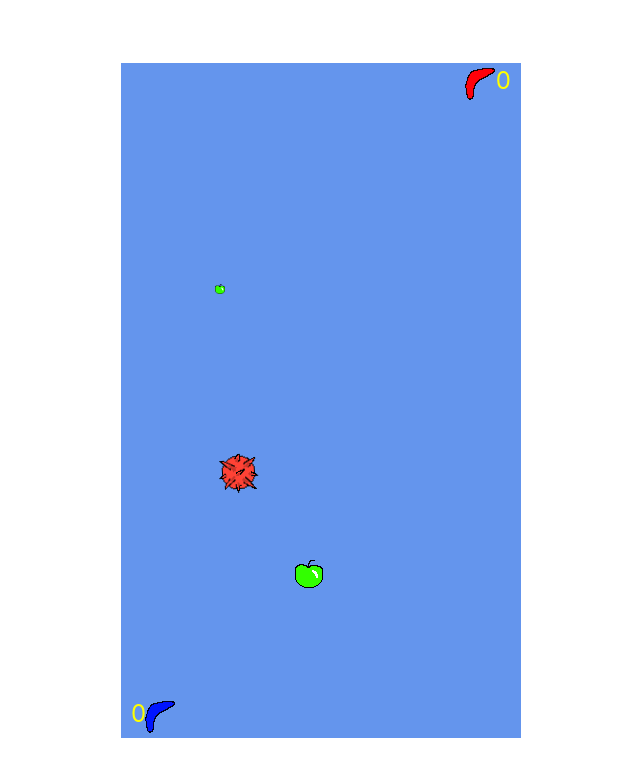
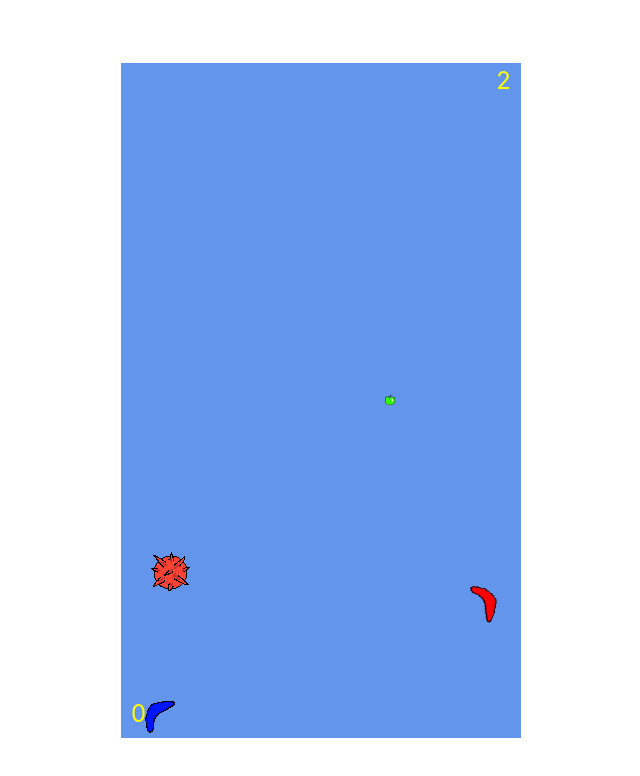
Before and after one commit to alsorokin/Roomerang, a React (Vite) app in the folder roomerang.client/: page / in a window 1280 px wide. Shown: the top 776 px of the page, without its empty margins (319-959 px from the left). Built offline with nearby package versions, Linux system fonts and the light colour scheme; the HTML template or start-up script is replaced by a standard one.

Commit message:
Add antiboomerang AI 🪃

```diff
--- a/roomerang.client/src/App.tsx
+++ b/roomerang.client/src/App.tsx
@@ -1,19 +1,8 @@
 import { useRef, useEffect, useState } from 'react';
 import './App.css';
-import { distanceBetweenPoints, normalizeVector } from './helpers';
-
-const boomerangRadius = 42;
-const appleRadius = 28;
-const appleNextRadius = 10;
-const ballRadius = 42;
-const fieldWidth = 400;
-const fieldHeight = 675;
-const renderInterval = 5;
-const momentumCoefficient = 75000 / renderInterval;
-const boomerangInitialY = fieldHeight - boomerangRadius / 2;
-const antiboomerangInitialY = boomerangRadius / 2;
-const initialBoomerangStyle = { left: '', top: '', animationPlayState: "paused" };
-const tracerCount = 60;
+import { distanceBetweenPoints, normalizeVector, calculateMomentumX, calculateMomentumY } from './helpers';
+import cnst from './constants';
+import ai from './ai';
 
 interface Coords {
     x: number;
@@ -28,18 +17,18 @@ function App() {
     const appleNext = useRef<HTMLImageElement | null>(null);
     const ball = useRef<HTMLImageElement | null>(null);
     const position = useRef({
-        boomX: boomerangRadius / 2,
-        boomY: boomerangInitialY,
-        antiboomX: fieldWidth - boomerangRadius / 2,
-        antiboomY: antiboomerangInitialY,
+        boomX: cnst.boomerangDiameter / 2,
+        boomY: cnst.boomerangInitialY,
+        antiboomX: cnst.fieldWidth - cnst.boomerangDiameter / 2,
+        antiboomY: cnst.antiboomerangInitialY,
         appleX: -1,
         appleY: -1,
         appleNextX: -1,
         appleNextY: -1,
         ballX: -1,
         ballY: -1,
-        ballNextX: fieldWidth / 2,
-        ballNextY: fieldHeight / 2,
+        ballNextX: cnst.fieldWidth / 2,
+        ballNextY: cnst.fieldHeight / 2,
     });
     const momentum = useRef({
         boomX: 0,
@@ -58,10 +47,12 @@ function App() {
     const drawBoomTracers = useRef(false);
     const drawAntiboomTracers = useRef(false);
     const showTracersTimeout = useRef<NodeJS.Timeout | undefined>(undefined);
+    const ticks = useRef(0);
+    const lastAiCheck = useRef(0);
 
     // State
-    const [boomerangStyle, setBoomerangStyle] = useState(initialBoomerangStyle);
-    const [antiboomerangStyle, setAntiboomerangStyle] = useState(initialBoomerangStyle);
+    const [boomerangStyle, setBoomerangStyle] = useState(cnst.initialBoomerangStyle);
+    const [antiboomerangStyle, setAntiboomerangStyle] = useState(cnst.initialBoomerangStyle);
     const [appleStyle, setAppleStyle] = useState({
         left: '',
         top: '',
@@ -81,54 +72,73 @@ function App() {
 
     useEffect(() => {
         // Set initial apple position
-        position.current.appleX = Math.random() * (fieldWidth - boomerangRadius);
-        position.current.appleY = Math.random() * (fieldHeight - boomerangRadius);
+        position.current.appleX = Math.random() * (cnst.fieldWidth - cnst.boomerangDiameter);
+        position.current.appleY = Math.random() * (cnst.fieldHeight - cnst.boomerangDiameter);
         const newAppleStyle = {
-            left: position.current.appleX - appleRadius / 2 + 'px',
-            top: position.current.appleY - appleRadius / 2 + 'px',
+            left: position.current.appleX - cnst.appleDiameter / 2 + 'px',
+            top: position.current.appleY - cnst.appleDiameter / 2 + 'px',
         };
         setAppleStyle(newAppleStyle);
-        position.current.appleNextX = Math.random() * (fieldWidth - boomerangRadius);
-        position.current.appleNextY = Math.random() * (fieldHeight - boomerangRadius);
+        position.current.appleNextX = Math.random() * (cnst.fieldWidth - cnst.boomerangDiameter);
+        position.current.appleNextY = Math.random() * (cnst.fieldHeight - cnst.boomerangDiameter);
         const newAppleNextStyle = {
-            left: position.current.appleNextX - appleNextRadius / 2 + 'px',
-            top: position.current.appleNextY - appleNextRadius / 2 + 'px',
+            left: position.current.appleNextX - cnst.appleNextDiameter / 2 + 'px',
+            top: position.current.appleNextY - cnst.appleNextDiameter / 2 + 'px',
         };
         setAppleNextStyle(newAppleNextStyle);
 
         // Set initial ball position
-        position.current.ballX = ballRadius + Math.random() * (fieldWidth - ballRadius * 3);
-        position.current.ballY = ballRadius * 2 + Math.random() * (fieldHeight - ballRadius * 5);
+        position.current.ballX = cnst.ballDiameter + Math.random() * (cnst.fieldWidth - cnst.ballDiameter * 3);
+        position.current.ballY = cnst.ballDiameter * 2 + Math.random() * (cnst.fieldHeight - cnst.ballDiameter * 5);
         const newBallStyle = {
-            left: position.current.ballX - ballRadius / 2 + 'px',
-            top: position.current.ballY - ballRadius / 2 + 'px',
+            left: position.current.ballX - cnst.ballDiameter / 2 + 'px',
+            top: position.current.ballY - cnst.ballDiameter / 2 + 'px',
             animationPlayState: 'paused',
             animationDirection: 'normal',
         };
         setBallStyle(newBallStyle);
 
         // Occasional ball movement
-        let ballMoveTimeout = setTimeout(startMovingBall, 5000);
+        let ballMoveTimeout = setTimeout(startMovingBall, cnst.ballMovementInterval);
 
         // Game loop
         const gameLoop = setInterval(() => {
+            ticks.current += cnst.renderInterval;
             if (boom.current === null || antiboom.current == null) return;
 
+            // Ask AI if we should launch antiboomerang
+            if (!antiboomerangLaunched.current && ticks.current - lastAiCheck.current > cnst.aiCheckInterval) {
+                lastAiCheck.current = ticks.current;
+                const shouldLaunchAntiboomerang = ai(
+                    position.current.antiboomX,
+                    position.current.antiboomY,
+                    momentum.current.antiboomX,
+                    momentum.current.antiboomY,
+                    position.current.appleX,
+                    position.current.appleY,
+                    position.current.ballX,
+                    position.current.ballY,
+                );
+                if (shouldLaunchAntiboomerang) {
+                    antiboomerangLaunched.current = true;
+                }
+            }
+
             // Move boomerang
-            momentum.current.boomX -= (position.current.boomX - fieldWidth / 2) / momentumCoefficient;
-            position.current.boomX = position.current.boomX + momentum.current.boomX;
-            if (boomerangLaunched.current && position.current.boomY > boomerangInitialY) {
+            momentum.current.boomX = calculateMomentumX(momentum.current.boomX, position.current.boomX);
+            position.current.boomX += momentum.current.boomX;
+            if (boomerangLaunched.current && position.current.boomY > cnst.boomerangInitialY) {
                 boomerangLaunched.current = false;
-                position.current.boomY = boomerangInitialY;
+                position.current.boomY = cnst.boomerangInitialY;
                 momentum.current.boomY = 0;
             }
             else if (boomerangLaunched.current) {
-                momentum.current.boomY -= (position.current.boomY - fieldHeight / 2) / momentumCoefficient;
+                momentum.current.boomY = calculateMomentumY(momentum.current.boomY, position.current.boomY);
                 position.current.boomY += momentum.current.boomY;
             }
             const newBoomerangStyle = {
-                left: position.current.boomX - boomerangRadius / 2 + 'px',
-                top: position.current.boomY - boomerangRadius / 2 + 'px',
+                left: position.current.boomX - cnst.boomerangDiameter / 2 + 'px',
+                top: position.current.boomY - cnst.boomerangDiameter / 2 + 'px',
                 animationPlayState: boomerangLaunched.current ? 'running' : 'paused',
             };
             setBoomerangStyle(newBoomerangStyle);
@@ -140,36 +150,36 @@ function App() {
                 let predictionY = position.current.boomY;
                 let predictionMomentumX = momentum.current.boomX;
                 let predictionMomentumY = momentum.current.boomY;
-                for (let i = 0; i < tracerCount * drawEvery; i++) {
-                    predictionMomentumX -= (predictionX - fieldWidth / 2) / momentumCoefficient;
+                for (let i = 0; i < cnst.tracerCount * drawEvery; i++) {
+                    predictionMomentumX = calculateMomentumX(predictionMomentumX, predictionX);
                     predictionX += predictionMomentumX;
-                    predictionMomentumY -= (predictionY - fieldHeight / 2) / momentumCoefficient;
+                    predictionMomentumY = calculateMomentumY(predictionMomentumY, predictionY);
                     predictionY += predictionMomentumY;
                     if (i % drawEvery === 0) {
                         tracerCoords.current[i] = { x: predictionX, y: predictionY };
                     }
                 }
             } else if (tracerCoords.current[drawEvery] && tracerCoords.current[drawEvery].x != -10000) {
-                for (let i = 0; i < tracerCount * drawEvery; i += drawEvery) {
+                for (let i = 0; i < cnst.tracerCount * drawEvery; i += drawEvery) {
                     tracerCoords.current[i] = { x: -10000, y: -10000 };
                 }
             }
 
             // Move antiboomerang
-            momentum.current.antiboomX -= (position.current.antiboomX - fieldWidth / 2) / momentumCoefficient;
-            position.current.antiboomX = position.current.antiboomX + momentum.current.antiboomX;
-            if (antiboomerangLaunched.current && position.current.antiboomY < antiboomerangInitialY) {
+            momentum.current.antiboomX = calculateMomentumX(momentum.current.antiboomX, position.current.antiboomX);
+            position.current.antiboomX += momentum.current.antiboomX;
+            if (antiboomerangLaunched.current && position.current.antiboomY < cnst.antiboomerangInitialY) {
                 antiboomerangLaunched.current = false;
-                position.current.antiboomY = antiboomerangInitialY;
+                position.current.antiboomY = cnst.antiboomerangInitialY;
                 momentum.current.antiboomY = 0;
             }
             else if (antiboomerangLaunched.current) {
-                momentum.current.antiboomY -= (position.current.antiboomY - fieldHeight / 2) / momentumCoefficient;
+                momentum.current.antiboomY = calculateMomentumY(momentum.current.antiboomY, position.current.antiboomY);
                 position.current.antiboomY += momentum.current.antiboomY;
             }
             const newAntiboomerangStyle = {
-                left: position.current.antiboomX - boomerangRadius / 2 + 'px',
-                top: position.current.antiboomY - boomerangRadius / 2 + 'px',
+                left: position.current.antiboomX - cnst.boomerangDiameter / 2 + 'px',
+                top: position.current.antiboomY - cnst.boomerangDiameter / 2 + 'px',
                 animationPlayState: antiboomerangLaunched.current ? 'running' : 'paused',
             };
             setAntiboomerangStyle(newAntiboomerangStyle);
@@ -183,13 +193,13 @@ function App() {
                     momentum.current.ballX = 0;
                     momentum.current.ballY = 0;
                     clearTimeout(ballMoveTimeout);
-                    ballMoveTimeout = setTimeout(startMovingBall, 5000);
+                    ballMoveTimeout = setTimeout(startMovingBall, cnst.ballMovementInterval);
                 }
                 position.current.ballX = position.current.ballX + momentum.current.ballX;
                 position.current.ballY = position.current.ballY + momentum.current.ballY;
                 const newBallStyle = {
-                    left: position.current.ballX - ballRadius / 2 + 'px',
-                    top: position.current.ballY - ballRadius / 2 + 'px',
+                    left: position.current.ballX - cnst.ballDiameter / 2 + 'px',
+                    top: position.current.ballY - cnst.ballDiameter / 2 + 'px',
                     animationPlayState: ballMoving.current ? 'running' : 'paused',
                     animationDirection: momentum.current.ballX > 0 ? 'normal' : 'reverse',
                 };
@@ -199,10 +209,10 @@ function App() {
             // Check for apple collision
             const boomDistance = distanceBetweenPoints(position.current.boomX, position.current.boomY, position.current.appleX, position.current.appleY);
             const antiboomDistance = distanceBetweenPoints(position.current.antiboomX, position.current.antiboomY, position.current.appleX, position.current.appleY);
-            if (boomDistance < boomerangRadius / 2 + appleRadius / 2) {
+            if (boomDistance < cnst.boomerangDiameter / 2 + cnst.appleDiameter / 2) {
                 resetApple();
                 setScoreText((++score.current).toString());
-            } else if (antiboomDistance < boomerangRadius / 2 + appleRadius / 2) {
+            } else if (antiboomDistance < cnst.boomerangDiameter / 2 + cnst.appleDiameter / 2) {
                 resetApple();
                 setAntiscoreText((++antiscore.current).toString());
             }
@@ -210,12 +220,12 @@ function App() {
             // Check for ball collision
             const boomBallDistance = distanceBetweenPoints(position.current.boomX, position.current.boomY, position.current.ballX, position.current.ballY);
             const antiboomBallDistance = distanceBetweenPoints(position.current.antiboomX, position.current.antiboomY, position.current.ballX, position.current.ballY);
-            if (boomBallDistance < boomerangRadius / 2 + ballRadius / 2) {
+            if (boomBallDistance < cnst.boomerangDiameter / 2 + cnst.ballDiameter / 2) {
                 startMovingBall();
                 resetBoomerang();
                 score.current -= 3;
                 setScoreText(score.current.toString());
-            } else if (antiboomBallDistance < boomerangRadius / 2 + ballRadius / 2) {
+            } else if (antiboomBallDistance < cnst.boomerangDiameter / 2 + cnst.ballDiameter / 2) {
                 startMovingBall();
                 resetAntiboomerang();
                 antiscore.current -= 3;
@@ -227,17 +237,17 @@ function App() {
                 position.current.appleX = position.current.appleNextX;
                 position.current.appleY = position.current.appleNextY;
                 const newAppleStyle = {
-                    left: position.current.appleX - appleRadius / 2 + 'px',
-                    top: position.current.appleY - appleRadius / 2 + 'px',
+                    left: position.current.appleX - cnst.appleDiameter / 2 + 'px',
+                    top: position.current.appleY - cnst.appleDiameter / 2 + 'px',
                 };
                 setAppleStyle(newAppleStyle);
 
                 // generate next apple position
-                position.current.appleNextX = Math.random() * (fieldWidth - boomerangRadius);
-                position.current.appleNextY = Math.random() * (fieldHeight - boomerangRadius);
+                position.current.appleNextX = Math.random() * (cnst.fieldWidth - cnst.boomerangDiameter);
+                position.current.appleNextY = Math.random() * (cnst.fieldHeight - cnst.boomerangDiameter);
                 const newAppleNextStyle = {
-                    left: position.current.appleNextX - appleNextRadius / 2 + 'px',
-                    top: position.current.appleNextY - appleNextRadius / 2 + 'px',
+                    left: position.current.appleNextX - cnst.appleNextDiameter / 2 + 'px',
+                    top: position.current.appleNextY - cnst.appleNextDiameter / 2 + 'px',
                 };
                 setAppleNextStyle(newAppleNextStyle);
             }
@@ -245,7 +255,7 @@ function App() {
             function resetBoomerang() {
                 boomerangLaunched.current = false;
                 momentum.current.boomY = 0;
-                position.current.boomY = fieldHeight - boomerangRadius / 2;
+                position.current.boomY = cnst.fieldHeight - cnst.boomerangDiameter / 2;
                 const newBoomStyle = {
                     left: position.current.boomX + 'px',
                     top: position.current.boomY + 'px',
@@ -257,7 +267,7 @@ function App() {
             function resetAntiboomerang() {
                 antiboomerangLaunched.current = false;
                 momentum.current.antiboomY = 0;
-                position.current.antiboomY = boomerangRadius / 2;
+                position.current.antiboomY = cnst.boomerangDiameter / 2;
                 const newAntiboomStyle = {
                     left: position.current.antiboomX + 'px',
                     top: position.current.antiboomY + 'px',
@@ -266,22 +276,22 @@ function App() {
                 setAntiboomerangStyle(newAntiboomStyle);
             }
 
-        }, renderInterval);
+        }, cnst.renderInterval);
 
         function startMovingBall() {
             clearTimeout(ballMoveTimeout);
             ballMoving.current = true;
-            position.current.ballNextX = ballRadius + Math.random() * (fieldWidth - ballRadius * 3);
-            position.current.ballNextY = ballRadius * 2 + Math.random() * (fieldHeight - ballRadius * 5);
+            position.current.ballNextX = cnst.ballDiameter + Math.random() * (cnst.fieldWidth - cnst.ballDiameter * 3);
+            position.current.ballNextY = cnst.ballDiameter * 2 + Math.random() * (cnst.fieldHeight - cnst.ballDiameter * 5);
             const vector = normalizeVector(
                 position.current.ballNextX - position.current.ballX,
                 position.current.ballNextY - position.current.ballY
             );
-            momentum.current.ballX = vector.x * 3000 / momentumCoefficient;
-            momentum.current.ballY = vector.y * 3000 / momentumCoefficient;
+            momentum.current.ballX = vector.x * 3000 / cnst.momentumCoefficient;
+            momentum.current.ballY = vector.y * 3000 / cnst.momentumCoefficient;
             const newBallStyle = {
-                left: position.current.ballX - ballRadius / 2 + 'px',
-                top: position.current.ballY - ballRadius / 2 + 'px',
+                left: position.current.ballX - cnst.ballDiameter / 2 + 'px',
+                top: position.current.ballY - cnst.ballDiameter / 2 + 'px',
                 animationPlayState: 'running',
                 animationDirection: momentum.current.ballX > 0 ? 'normal' : 'reverse',
             };
@@ -294,20 +304,20 @@ function App() {
         };
     }, []);
 
-    function handleFieldClick(event: React.MouseEvent<HTMLDivElement>) {
-        const clickYRelative = event.clientY - event.currentTarget.getBoundingClientRect().top;
-        if (clickYRelative > fieldHeight / 2) {
+    function handleFieldClick() { //(event: React.MouseEvent<HTMLDivElement>) {
+        // const clickYRelative = event.clientY - event.currentTarget.getBoundingClientRect().top;
+        // if (clickYRelative > fieldHeight / 2) {
             boomerangLaunched.current = true;
-        } else {
-            antiboomerangLaunched.current = true;
-        }
+        // } else {
+        //    antiboomerangLaunched.current = true;
+        // }
     }
 
     function handleMouseDown(event: React.MouseEvent<HTMLDivElement>) {
         clearTimeout(showTracersTimeout.current);
         const clickYRelative = event.clientY - event.currentTarget.getBoundingClientRect().top;
         showTracersTimeout.current = setTimeout(() => {
-            if (clickYRelative > fieldHeight / 2) {
+            if (clickYRelative > cnst.fieldHeight / 2) {
                 drawBoomTracers.current = true;
             } else {
                 drawAntiboomTracers.current = true;
@@ -326,7 +336,7 @@ function App() {
             <div className="field" onClick={handleFieldClick} onMouseDown={handleMouseDown} onMouseUp={handleMouseRelease}>
                 {
                     tracerCoords.current.map((coords, index) =>
-                        <img key={index} className="tracer" style={{ left: coords ? coords.x - 5 + 'px' : '', top: coords ? coords.y - 5 + 'px' : '' }} src="src/assets/tracer_10.png" />
+                        <img key={`tracer-${index}`} className="tracer" style={{ left: coords ? coords.x - 5 + 'px' : '', top: coords ? coords.y - 5 + 'px' : '' }} src="src/assets/tracer_10.png" />
                     )
                 }
                 <div key="score-bottom" className="score bottom">{scoreText}</div>
--- /dev/null
+++ b/roomerang.client/src/ai.ts
@@ -0,0 +1,27 @@
+import cnst from './constants';
+import { distanceBetweenPoints, calculateMomentumX, calculateMomentumY } from './helpers';
+
+/// Simulate the flight of the boomerang and return if it will hit the apple
+/// Currently does not take into account the movement of the ball
+/// Also does not check if it hits the ball after hitting the apple
+export default function ai(boomX: number, boomY: number, momX: number, momY: number,
+        appleX: number, appleY: number, ballX: number, ballY: number): boolean {
+    let predictionX = boomX;
+    let predictionY = boomY;
+    let predictionMomentumX = momX;
+    let predictionMomentumY = momY;
+    for (let i = 0; i < 500; i++) {
+        predictionMomentumX = calculateMomentumX(predictionMomentumX, predictionX);
+        predictionX += predictionMomentumX;
+        predictionMomentumY = calculateMomentumY(predictionMomentumY, predictionY);
+        predictionY += predictionMomentumY;
+        if (distanceBetweenPoints(predictionX, predictionY, ballX, ballY) < cnst.boomerangDiameter / 2 + cnst.ballDiameter / 2) {
+            console.log("will hit the ball, i=", i);
+            return false;
+        } else if (distanceBetweenPoints(predictionX, predictionY, appleX, appleY) < cnst.boomerangDiameter / 2 + cnst.appleDiameter / 2) {
+            console.log("will hit the apple, i=", i);
+            return true;
+        }
+    }
+    return false;
+}
--- /dev/null
+++ b/roomerang.client/src/constants.ts
@@ -0,0 +1,22 @@
+const constants = {
+    boomerangDiameter: 42,
+    appleDiameter: 28,
+    appleNextDiameter: 10,
+    ballDiameter: 42,
+    fieldWidth: 400,
+    fieldHeight: 675,
+    renderInterval: 5,
+    initialBoomerangStyle: { left: '', top: '', animationPlayState: "paused" },
+    tracerCount: 60,
+    momentumCoefficient: 0, // reassigned below
+    boomerangInitialY: 0, // reassigned below
+    antiboomerangInitialY: 0, // reassigned below
+    aiCheckInterval: 100,
+    ballMovementInterval: 5000 * 100,
+};
+
+constants.momentumCoefficient = 75000 / constants.renderInterval;
+constants.boomerangInitialY = constants.fieldHeight - constants.boomerangDiameter / 2;
+constants.antiboomerangInitialY = constants.boomerangDiameter / 2;
+
+export default constants;
--- a/roomerang.client/src/helpers.ts
+++ b/roomerang.client/src/helpers.ts
@@ -1,3 +1,5 @@
+import cnst from './constants';
+
 export function distanceBetweenPoints(x1: number, y1: number, x2: number, y2: number): number {
     return Math.sqrt((x2 - x1) ** 2 + (y2 - y1) ** 2);
 }
@@ -6,3 +8,11 @@ export function normalizeVector(x: number, y: number): { x: number; y: number }
     const length = Math.sqrt(x ** 2 + y ** 2);
     return { x: x / length, y: y / length };
 }
+
+export function calculateMomentumX(currentMomentum: number, currentPosition: number) {
+    return currentMomentum - (currentPosition - cnst.fieldWidth / 2) / cnst.momentumCoefficient;
+}
+
+export function calculateMomentumY(currentMomentum: number, currentPosition: number) {
+    return currentMomentum - (currentPosition - cnst.fieldHeight / 2) / cnst.momentumCoefficient;
+}
```
